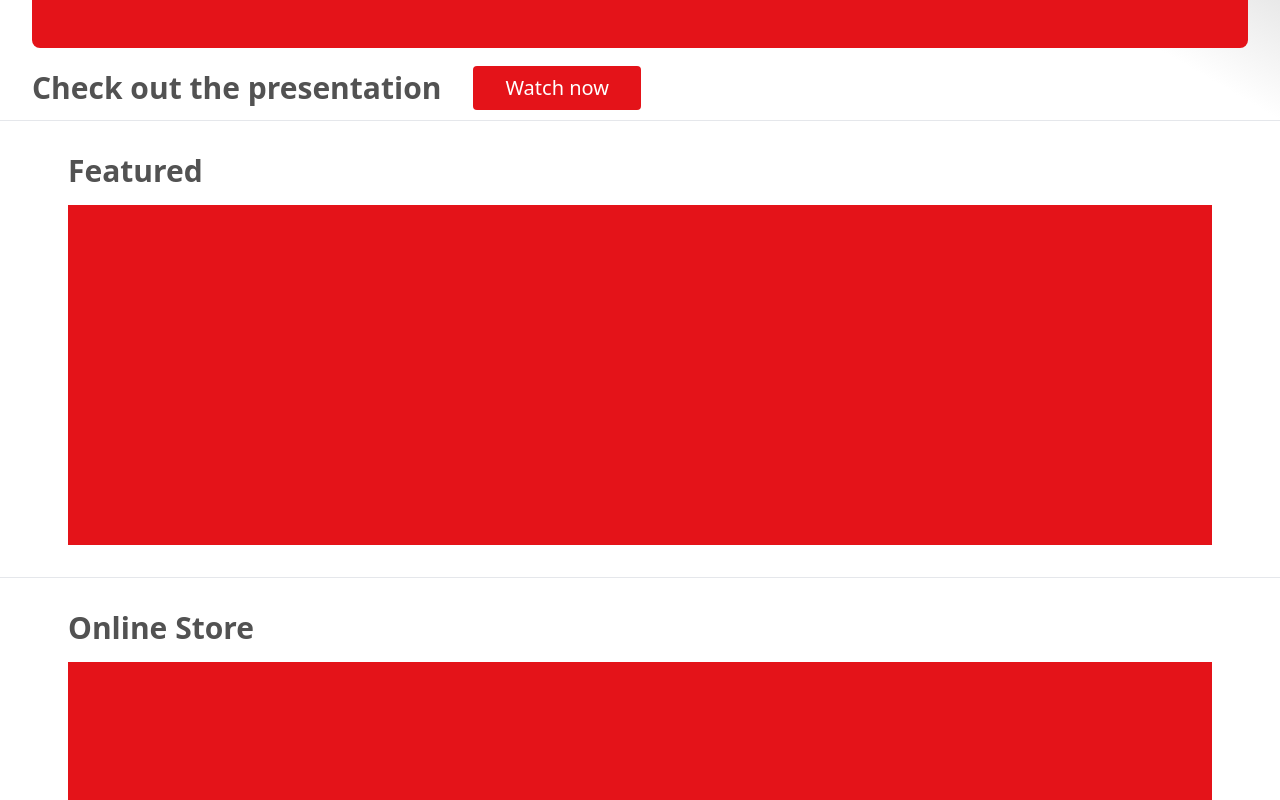
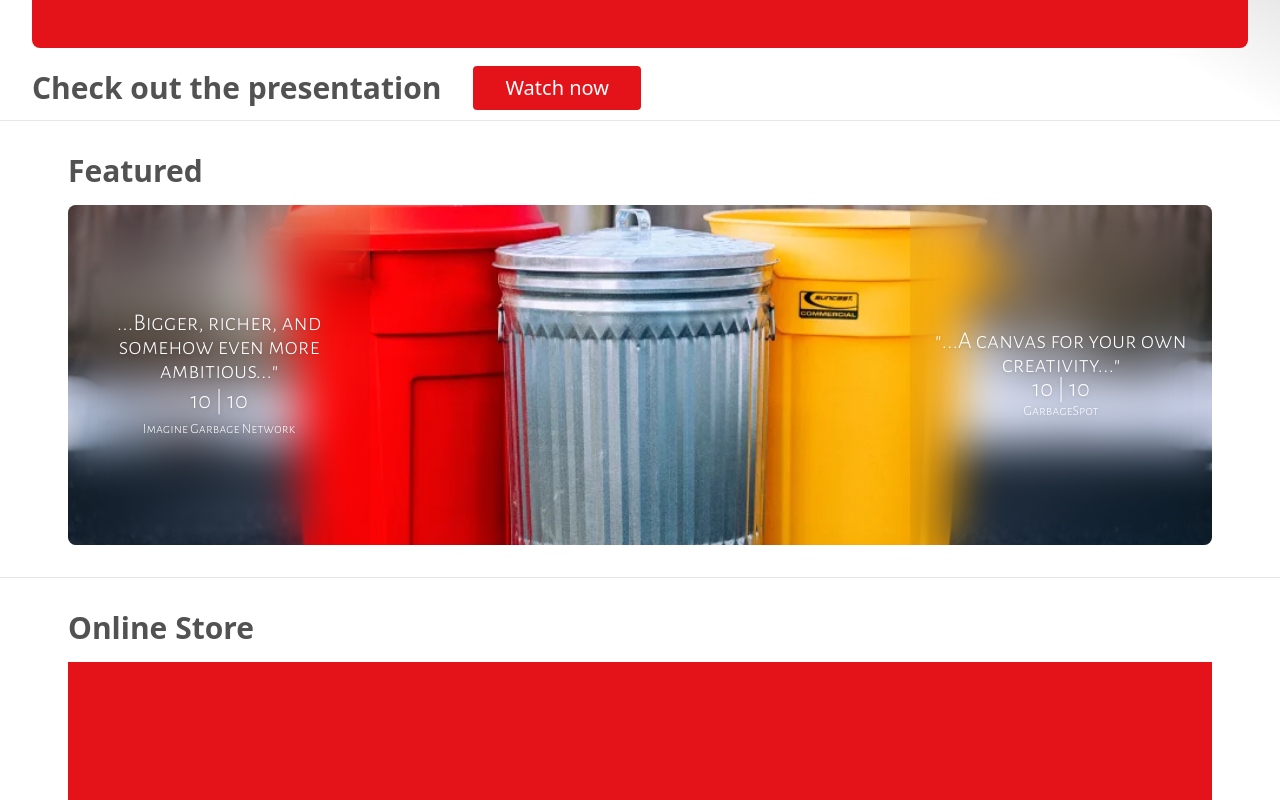
Before and after one commit to TMarche/nintendo, a React (Vite) app: page / in a window 1280 px wide. Shown: the part 680-1480 px from the top of the page. Built offline with nearby package versions, Linux system fonts and the light colour scheme.

Commit message:
Add 'FeaturedContent' component

```diff
--- /dev/null
+++ b/src/components/_Home/FeaturedContent.tsx
@@ -0,0 +1,55 @@
+function FeaturedContent() {
+    return (
+        <section className="flex flex-row justify-center">
+            <div className="max-w-[1144px] my-8 sm:mx-8 flex-1 text-neutral-600">
+                <div className="">
+                    <div className="font-bold mb-4 text-3xl">Featured</div>
+                    <div
+                        className="flex flex-col sm:flex-row h-[340px] md:text-2xl font-small-caps sm:rounded-lg
+                     bg-featured-bins bg-center bg-cover bg-no-repeat cursor-pointer"
+                    >
+                        <div
+                            className="hidden sm:flex flex-col justify-around p-4 flex-1
+                        text-white backdrop-blur-xl drop-shadow
+                        sm:rounded-s-lg
+                        "
+                        >
+                            <div className="text-center leading-none">
+                                <div>
+                                    ...Bigger, richer, and somehow even more
+                                    ambitious..."
+                                </div>
+                                <div className="leading-normal">
+                                    <div>10 | 10</div>
+                                    <div className="text-xs sm:text-sm">
+                                        Imagine Garbage Network
+                                    </div>
+                                </div>
+                            </div>
+                        </div>
+                        <div className="flex-[4_4_0] sm:flex-[2_2_0]"></div>
+                        <div
+                            className="flex flex-col justify-around p-4 flex-1
+                        text-white backdrop-blur-xl drop-shadow
+                        sm:rounded-e-lg
+                        "
+                        >
+                            <div className="text-center leading-none">
+                                <div>
+                                    "...A canvas for your own creativity..."
+                                </div>
+                                <div>
+                                    <div>10 | 10</div>
+                                    <div className="text-xs sm:text-sm ">
+                                        GarbageSpot
+                                    </div>
+                                </div>
+                            </div>
+                        </div>
+                    </div>
+                </div>
+            </div>
+        </section>
+    );
+}
+export default FeaturedContent;
--- a/src/components/_Home/Hero.tsx
+++ b/src/components/_Home/Hero.tsx
@@ -2,7 +2,11 @@ function Hero() {
     const date = new Date();
 
     return (
-        <div className="flex flex-col w-full justify-center items-center h-[640px] max-h-[calc(100vh-12rem)] sm:max-h-[calc(100vh-6.5rem)] sm:rounded-lg bg-bintendo">
+        <div
+            className="flex flex-col w-full justify-center items-center h-[640px]
+                max-h-[calc(100vh-12rem)] sm:max-h-[calc(100vh-6.5rem)] sm:rounded-lg
+                bg-bintendo"
+        >
             <div className="flex flex-col w-full items-center">
                 <div className="bg-bintendo-direct h-20 sm:h-40 w-3/5 bg-center bg-contain bg-no-repeat sm:m-8"></div>
                 <div className="text-white text-3xl md:text-5xl font-bold tracking-wide">
--- a/src/components/_Home/_Home.tsx
+++ b/src/components/_Home/_Home.tsx
@@ -1,5 +1,6 @@
 import Cover from "../generic/Cover";
 import Footer from "../generic/Footer";
+import FeaturedContent from "./FeaturedContent";
 import Hero from "./Hero";
 
 function HomePage({
@@ -39,12 +40,7 @@ function HomePage({
             </div>
             <hr />
             {/*Featured content section*/}
-            <section className="max-w-[1144px] my-8 mx-auto text-3xl text-neutral-600">
-                <div className="">
-                    <div className="font-bold mb-4">Featured</div>
-                    <div className="sm:h-[340px] bg-bintendo"></div>
-                </div>
-            </section>
+            <FeaturedContent />
             <hr />
             {/*Online store section*/}
             <section className="max-w-[1144px] my-8 mx-auto text-3xl text-neutral-600">
--- a/src/components/generic/Navigation.tsx
+++ b/src/components/generic/Navigation.tsx
@@ -12,7 +12,7 @@ function Navigation({
     setSearchBarState: (state: "ACTIVE" | "INACTIVE") => void;
 }) {
     return (
-        <div className="fixed bg-white top-0 left-0 z-50 w-full flex flex-row justify-between h-14 text-neutral-700">
+        <div className="fixed bg-white border-b-[1px] top-0 left-0 z-50 w-full flex flex-row justify-between h-14 text-neutral-700">
             <div className="flex flex-row sm:gap-4 flex-1 h-full">
                 <Link className="z-20 w-full sm:w-fit" to="/">
                     <div className="bg-bintendo p-4 w-full text-white">
--- a/src/index.css
+++ b/src/index.css
@@ -1,3 +1,5 @@
+@import url("https://fonts.googleapis.com/css2?family=Alegreya+Sans+SC:wght@300&display=swap");
+
 @tailwind base;
 @tailwind components;
 @tailwind utilities;
@@ -5,11 +7,11 @@
 *,
 *::after,
 *::before {
-  margin: 0;
-  padding: 0;
-  box-sizing: inherit;
+    margin: 0;
+    padding: 0;
+    box-sizing: inherit;
 }
 
 body {
-  box-sizing: border-box;
+    box-sizing: border-box;
 }
--- a/tailwind.config.js
+++ b/tailwind.config.js
@@ -11,6 +11,9 @@ export default {
             },
             colors: {
                 bintendo: "#E41319",
+            },
+            fontFamily: {
+                "small-caps": ["Alegreya Sans SC", "sans-serif"],
             },
             transitionTimingFunction: {
                 jiggle: "cubic-bezier(.5, 3, .5, -2)",
```
